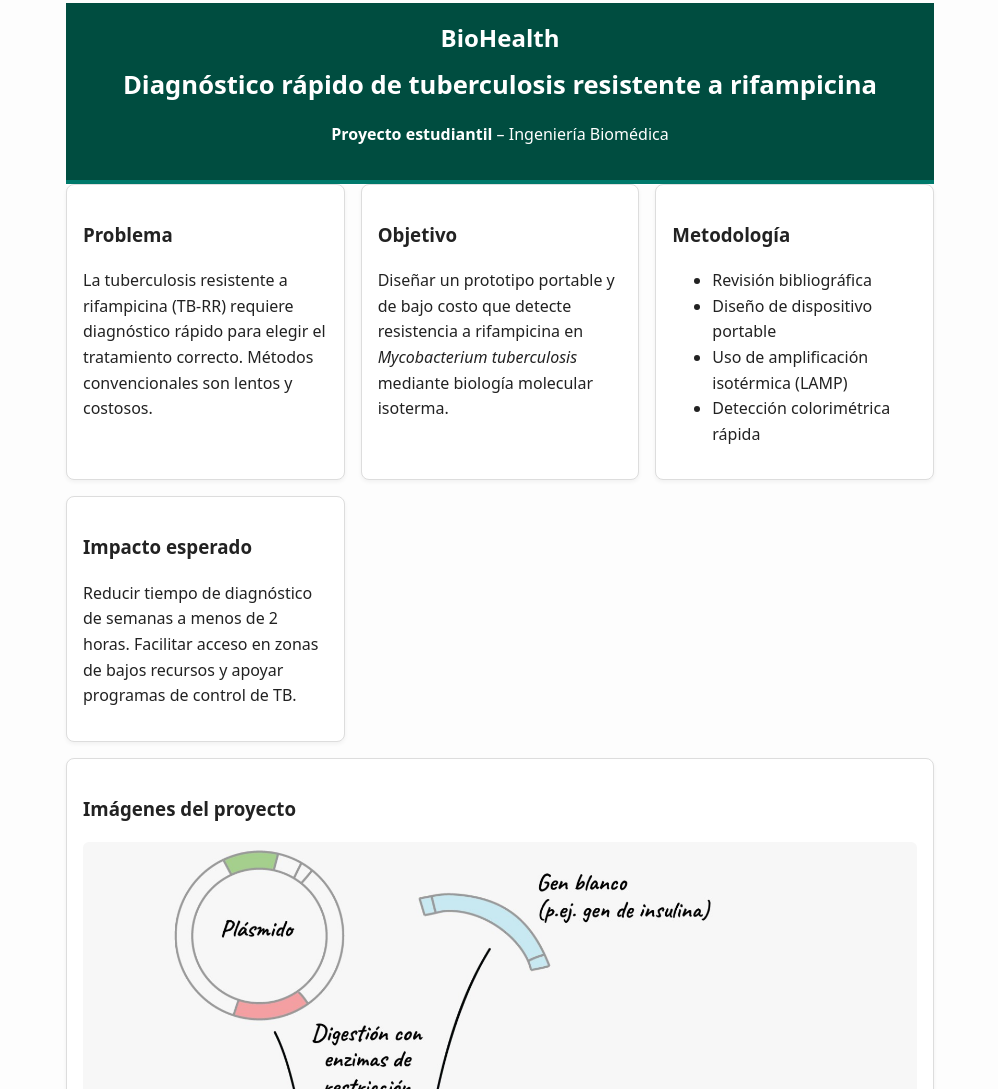
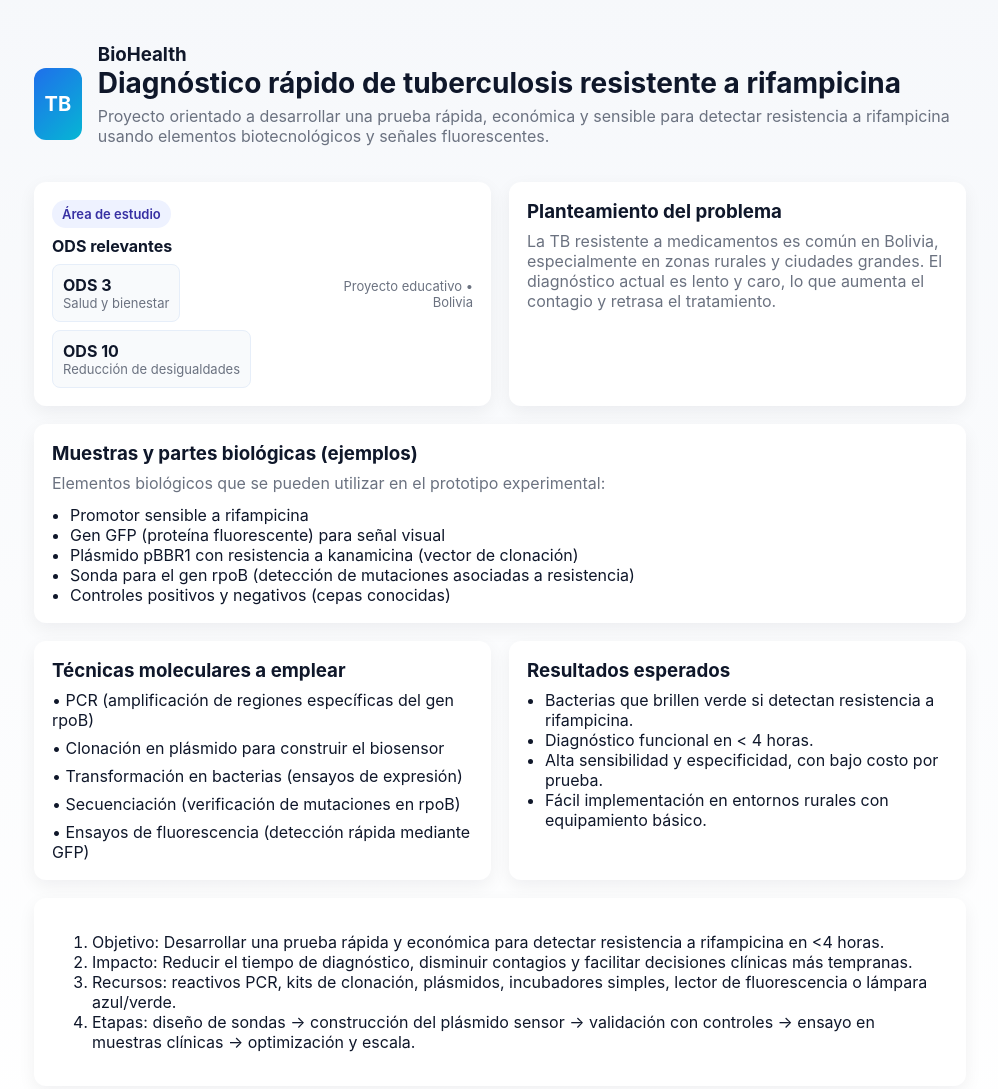
Before and after one commit to alaztito0z/Milu, a plain HTML site: page index.html in a window 1280 px wide. Shown: the part 13-1102 px from the top of the page, without its empty margins (140-1138 px from the left). Drawn offline with Linux system fonts and the light colour scheme.

Commit message:
Update index.html
Signed-off-by: alaztito0z <dark.ast0z@gmail.com>

```diff
--- a/index.html
+++ b/index.html
@@ -1,138 +1,156 @@
-<!DOCTYPE html>
+<!doctype html>
 <html lang="es">
 <head>
   <meta charset="utf-8">
   <meta name="viewport" content="width=device-width,initial-scale=1">
   <title>Proyecto: Diagnóstico rápido de TB resistente</title>
   <style>
-    :root {
-      --bg: #fdfdfd;
-      --primary: #004d40;
-      --secondary: #00796b;
-      --card: #ffffff;
-      --text: #222;
-      --muted: #555;
-    }
-    * { box-sizing: border-box; }
-    body {
-      margin: 0;
-      font-family: system-ui, sans-serif;
-      background: var(--bg);
-      color: var(--text);
-      line-height: 1.6;
-    }
-    header {
-      background: var(--primary);
-      color: white;
-      padding: 1rem;
-      text-align: center;
-      border-bottom: 4px solid var(--secondary);
-    }
-    header .logo {
-      font-size: 1.5rem;
-      font-weight: bold;
-      margin-bottom: .5rem;
-    }
-    main.container {
-      max-width: 900px;
-      margin: auto;
-      padding: 1rem;
-    }
-    h1 {
-      font-size: 1.6rem;
-      margin: .5rem 0;
-    }
-    h2 { color: var(--secondary); margin-top: 2rem; }
-    .grid {
-      display: grid;
-      grid-template-columns: repeat(auto-fit,minmax(250px,1fr));
-      gap: 1rem;
-    }
-    .card {
-      background: var(--card);
-      border: 1px solid #ddd;
-      border-radius: 8px;
-      padding: 1rem;
-      box-shadow: 0 2px 4px rgba(0,0,0,.05);
-    }
-    .card.full { grid-column: 1 / -1; }
-    footer {
-      text-align: center;
-      font-size: .9rem;
-      color: var(--muted);
-      margin: 2rem 0 1rem;
-    }
-    button {
-      background: var(--secondary);
-      color: white;
-      border: none;
-      padding: .6rem 1rem;
-      border-radius: 4px;
-      cursor: pointer;
-      margin-top: .5rem;
-    }
-    button:hover { background: #00695c; }
-    img { max-width: 100%; border-radius: 6px; }
-    @media print {
-      button { display: none; }
-    }
+    :root{--bg:#f6f8fb;--card:#ffffff;--accent:#1f6feb;--muted:#6b7280}
+    *{box-sizing:border-box}
+    body{font-family:Inter, system-ui, -apple-system, 'Segoe UI', Roboto, 'Helvetica Neue', Arial; margin:0;background:linear-gradient(180deg,var(--bg),#ffffff 80%);color:#0f172a}
+    .container{max-width:980px;margin:32px auto;padding:24px}
+    header{display:flex;gap:16px;align-items:center}
+    .logo{width:72px;height:72px;border-radius:12px;background:linear-gradient(135deg,var(--accent),#06b6d4);display:flex;align-items:center;justify-content:center;color:white;font-weight:700;font-size:20px}
+    h1{margin:0;font-size:28px}
+    p.lead{color:var(--muted);margin:6px 0 18px}
+    .grid{display:grid;grid-template-columns:repeat(2,1fr);gap:18px}
+    .card{background:var(--card);padding:18px;border-radius:12px;box-shadow:0 6px 18px rgba(16,24,40,0.06)}
+    .full{grid-column:1/-1}
+    ul{margin:8px 0 0;padding-left:18px}
+    .badge{display:inline-flex;align-items:center;gap:8px;padding:6px 10px;border-radius:999px;background:#eef2ff;color:#3730a3;font-weight:600;font-size:13px}
+    .ods{display:flex;gap:8px;flex-wrap:wrap}
+    .ods .item{display:flex;flex-direction:column;align-items:flex-start;padding:10px;border-radius:8px;background:#f8fafc;border:1px solid #e6eef9}
+    h3{margin:0 0 8px}
+    .tech-list{display:flex;flex-direction:column;gap:8px}
+    footer{margin-top:22px;color:var(--muted);font-size:13px}
+    .controls{display:flex;gap:8px;align-items:center}
+    button{background:var(--accent);border:none;color:white;padding:10px 12px;border-radius:10px;font-weight:600;cursor:pointer}
+    button.secondary{background:#e6eef9;color:var(--accent)}
+    pre{background:#0f172a;color:#e6eef9;padding:12px;border-radius:8px;overflow:auto}
+    img{max-width:100%;border-radius:12px;display:block}
+    /* nuevo: grid para las imágenes dentro de la tarjeta (lado a lado en ancho, apiladas en móvil) */
+    .bio-images { display: grid; grid-template-columns: 1fr 1fr; gap:12px; align-items:start; }
+    @media (max-width:800px){.grid{grid-template-columns:1fr}.logo{width:60px;height:60px}.bio-images{grid-template-columns:1fr}}
+    @media print{body{background:white}header .logo{display:none}.controls{display:none}}
   </style>
 </head>
 <body>
   <main class="container">
     <header>
-      <div class="logo">BioHealth</div>
-      <h1>Diagnóstico rápido de tuberculosis resistente a rifampicina</h1>
-      <p><strong>Proyecto estudiantil</strong> – Ingeniería Biomédica</p>
+      <div class="logo">TB</div>
+      <div>
+        <!-- BioHealth colocado en el encabezado antes del título, manteniendo la estructura original -->
+        <h3 style="margin:0">BioHealth</h3>
+        <h1>Diagnóstico rápido de tuberculosis resistente a rifampicina</h1>
+        <p class="lead">Proyecto orientado a desarrollar una prueba rápida, económica y sensible para detectar resistencia a rifampicina usando elementos biotecnológicos y señales fluorescentes.</p>
+      </div>
     </header>
 
-    <section class="grid">
+    <section style="margin-top:18px" class="grid">
       <article class="card">
-        <h3>Problema</h3>
-        <p>La tuberculosis resistente a rifampicina (TB-RR) requiere diagnóstico rápido para elegir el tratamiento correcto. Métodos convencionales son lentos y costosos.</p>
+        <div style="display:flex;justify-content:space-between;align-items:center;gap:12px">
+          <div>
+            <div class="badge">Área de estudio</div>
+            <div style="margin-top:8px;font-weight:700">ODS relevantes</div>
+            <div class="ods" style="margin-top:8px">
+              <div class="item"><strong>ODS 3</strong><span style="font-size:13px;color:var(--muted)">Salud y bienestar</span></div>
+              <div class="item"><strong>ODS 10</strong><span style="font-size:13px;color:var(--muted)">Reducción de desigualdades</span></div>
+            </div>
+          </div>
+          <div style="text-align:right;color:var(--muted);font-size:13px">Proyecto educativo • Bolivia</div>
+        </div>
       </article>
+
       <article class="card">
-        <h3>Objetivo</h3>
-        <p>Diseñar un prototipo portable y de bajo costo que detecte resistencia a rifampicina en <i>Mycobacterium tuberculosis</i> mediante biología molecular isoterma.</p>
+        <h3>Planteamiento del problema</h3>
+        <p style="color:var(--muted);margin:6px 0 0">La TB resistente a medicamentos es común en Bolivia, especialmente en zonas rurales y ciudades grandes. El diagnóstico actual es lento y caro, lo que aumenta el contagio y retrasa el tratamiento.</p>
       </article>
-      <article class="card">
-        <h3>Metodología</h3>
+
+      <article class="card full">
+        <h3>Muestras y partes biológicas (ejemplos)</h3>
+        <p style="color:var(--muted);margin:6px 0 12px">Elementos biológicos que se pueden utilizar en el prototipo experimental:</p>
         <ul>
-          <li>Revisión bibliográfica</li>
-          <li>Diseño de dispositivo portable</li>
-          <li>Uso de amplificación isotérmica (LAMP)</li>
-          <li>Detección colorimétrica rápida</li>
+          <li>Promotor sensible a rifampicina</li>
+          <li>Gen GFP (proteína fluorescente) para señal visual</li>
+          <li>Plásmido pBBR1 con resistencia a kanamicina (vector de clonación)</li>
+          <li>Sonda para el gen rpoB (detección de mutaciones asociadas a resistencia)</li>
+          <li>Controles positivos y negativos (cepas conocidas)</li>
         </ul>
       </article>
+
       <article class="card">
-        <h3>Impacto esperado</h3>
-        <p>Reducir tiempo de diagnóstico de semanas a menos de 2 horas. Facilitar acceso en zonas de bajos recursos y apoyar programas de control de TB.</p>
+        <h3>Técnicas moleculares a emplear</h3>
+        <div class="tech-list">
+          <div>• PCR (amplificación de regiones específicas del gen rpoB)</div>
+          <div>• Clonación en plásmido para construir el biosensor</div>
+          <div>• Transformación en bacterias (ensayos de expresión)</div>
+          <div>• Secuenciación (verificación de mutaciones en rpoB)</div>
+          <div>• Ensayos de fluorescencia (detección rápida mediante GFP)</div>
+        </div>
       </article>
 
-      <!-- Aquí reemplazamos bioética + seguridad por imágenes -->
+      <article class="card">
+        <h3>Resultados esperados</h3>
+        <ul>
+          <li>Bacterias que brillen verde si detectan resistencia a rifampicina.</li>
+          <li>Diagnóstico funcional en &lt; 4 horas.</li>
+          <li>Alta sensibilidad y especificidad, con bajo costo por prueba.</li>
+          <li>Fácil implementación en entornos rurales con equipamiento básico.</li>
+        </ul>
+      </article>
+
       <article class="card full">
-        <h3>Imágenes del proyecto</h3>
-        <img src="I1.jpg" alt="Imagen 1 del proyecto">
-        <img src="I2.jpg" alt="Imagen 2 del proyecto" style="margin-top:12px">
+        <ol>
+          <li>Objetivo: Desarrollar una prueba rápida y económica para detectar resistencia a rifampicina en &lt;4 horas.</li>
+          <li>Impacto: Reducir el tiempo de diagnóstico, disminuir contagios y facilitar decisiones clínicas más tempranas.</li>
+          <li>Recursos: reactivos PCR, kits de clonación, plásmidos, incubadores simples, lector de fluorescencia o lámpara azul/verde.</li>
+          <li>Etapas: diseño de sondas → construcción del plásmido sensor → validación con controles → ensayo en muestras clínicas → optimización y escala.</li>
+        </ol>
       </article>
+
+      <article class="card">
+        <h3>Materiales sugeridos</h3>
+        <ul>
+          <li>Reactivos para PCR (Taq o Q5), primers específicos para rpoB.</li>
+          <li>Kits de clonación y pBBR1 (vector), enzimas de restricción / ligasa.</li>
+          <li>Placas de cultivo, medio LB, kanamicina.</li>
+          <li>Control positivo (cepa resistente conocida) y control negativo.</li>
+          <li>Lector de fluorescencia portátil o lámpara de transiluminación azul/verde.</li>
+        </ul>
+      </article>
+
+      <!-- REEMPLAZADA la tarjeta original "Notas de seguridad y bioética" POR LAS IMÁGENES,
+           manteniendo el mismo título y la misma posición en la grilla (no full). -->
+      <article class="card">
+        <h3>Notas de seguridad y bioética</h3>
+        <div class="bio-images" style="margin-top:10px">
+          <img src="I1.jpg" alt="I1 - Notas de seguridad y bioética">
+          <img src="I2.jpg" alt="I2 - Notas de seguridad y bioética">
+        </div>
+      </article>
+
     </section>
 
+    <div style="display:flex;gap:10px;align-items:center;margin-top:18px">
+      <div class="controls">
+        <button id="downloadBtn">Descargar HTML</button>
+        <button class="secondary" id="printBtn">Imprimir</button>
+      </div>
+    </div>
+
     <footer>
-      <p>&copy; 2025 BioHealth – Proyecto educativo</p>
-      <button onclick="descargar()">Descargar HTML</button>
-      <button onclick="window.print()">Imprimir</button>
+      <div>Creado para uso oficial — adapta el contenido antes de usar en presentaciones o documentos.</div>
     </footer>
   </main>
 
   <script>
-    function descargar() {
-      const contenido = document.documentElement.outerHTML;
-      const blob = new Blob([contenido], {type:"text/html"});
-      const enlace = document.createElement("a");
-      enlace.href = URL.createObjectURL(blob);
-      enlace.download = "proyecto.html";
-      enlace.click();
-    }
+    // Descargar la página como archivo HTML
+    document.getElementById('downloadBtn').addEventListener('click',function(){
+      const blob=new Blob([document.documentElement.outerHTML],{type:'text/html'});
+      const url=URL.createObjectURL(blob);
+      const a=document.createElement('a');a.href=url;a.download='diagnostico_tb_resistente.html';document.body.appendChild(a);a.click();a.remove();URL.revokeObjectURL(url);
+    });
+    document.getElementById('printBtn').addEventListener('click',function(){window.print();});
   </script>
 </body>
 </html>
```
